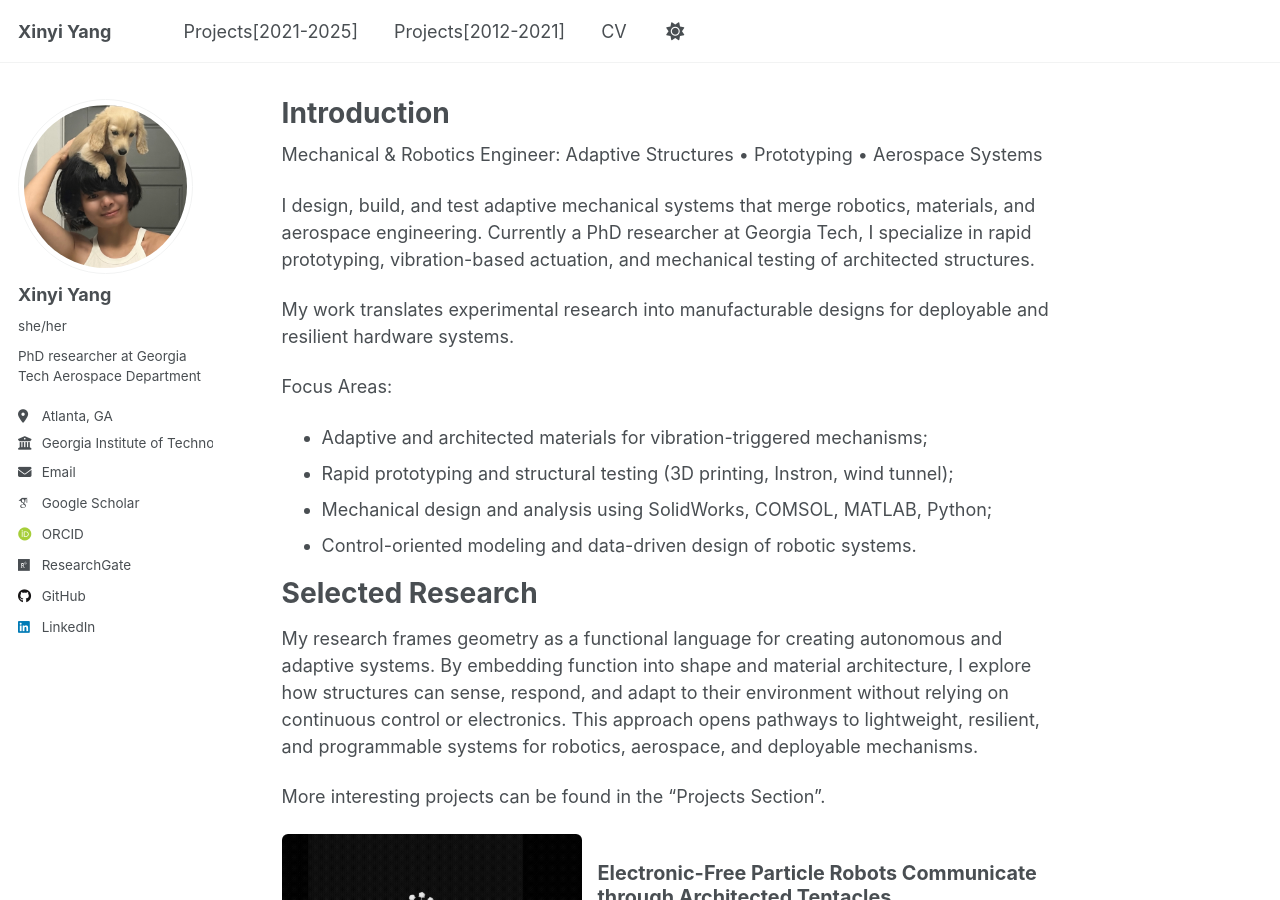
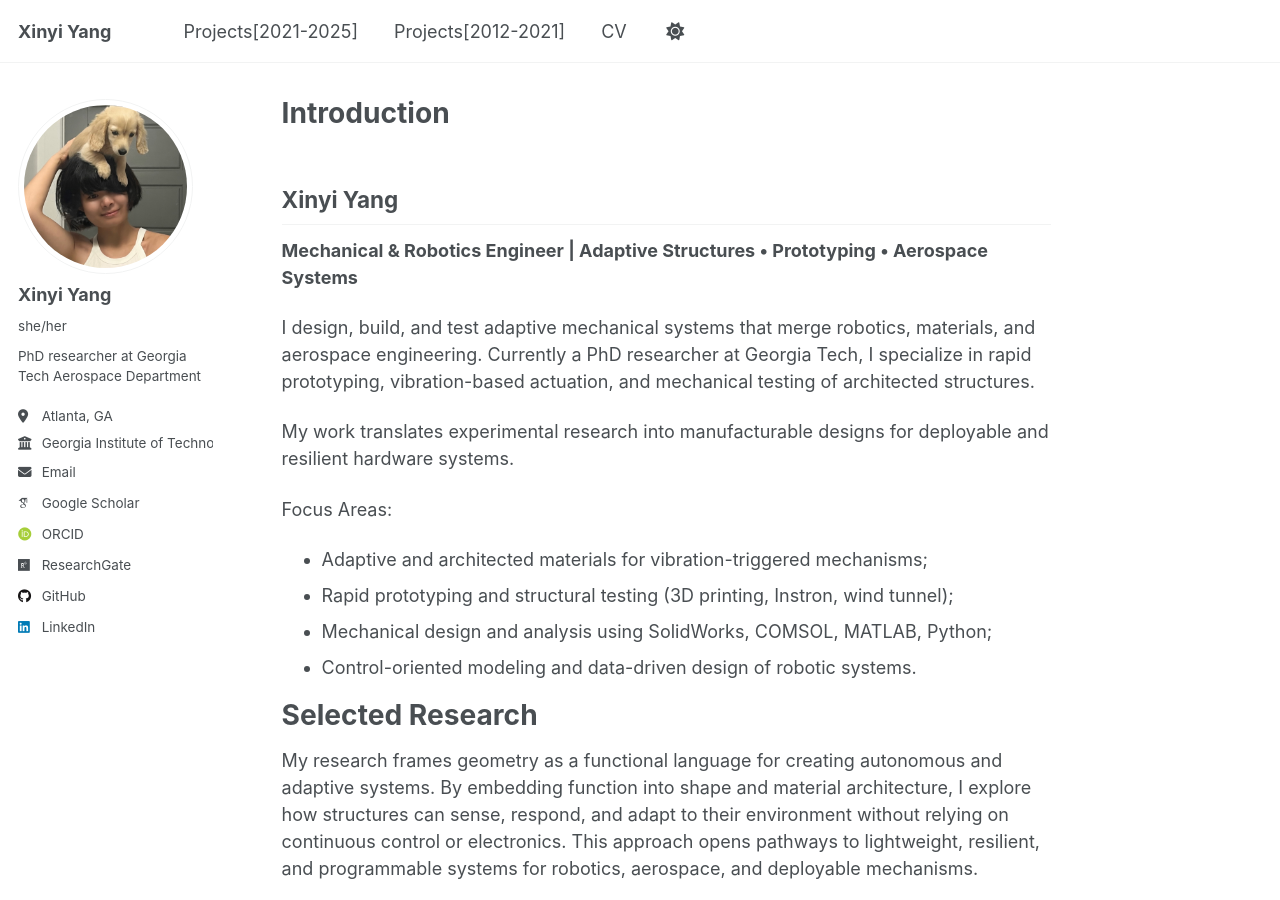
Before and after one commit to XinyiYang0/xinyiyang0.github.io, a Jekyll site: the page built from _pages/about.md, in a window 1280 px wide and 900 px high. Built offline with Jekyll 4.4.1, drawn with Linux system fonts in a browser that asks for light colours; some web fonts are replaced; a script that is not in the unit is left out.

Commit message:
Update about.md

```diff
--- a/_pages/about.md
+++ b/_pages/about.md
@@ -7,7 +7,8 @@ redirect_from:
   - /about.html
 ---
 
-Mechanical & Robotics Engineer:  Adaptive Structures • Prototyping • Aerospace Systems
+## Xinyi Yang
+**Mechanical & Robotics Engineer | Adaptive Structures • Prototyping • Aerospace Systems**
 
 I design, build, and test adaptive mechanical systems that merge robotics, materials, and aerospace engineering.
 Currently a PhD researcher at Georgia Tech, I specialize in rapid prototyping, vibration-based actuation, and mechanical testing of architected structures.
```
